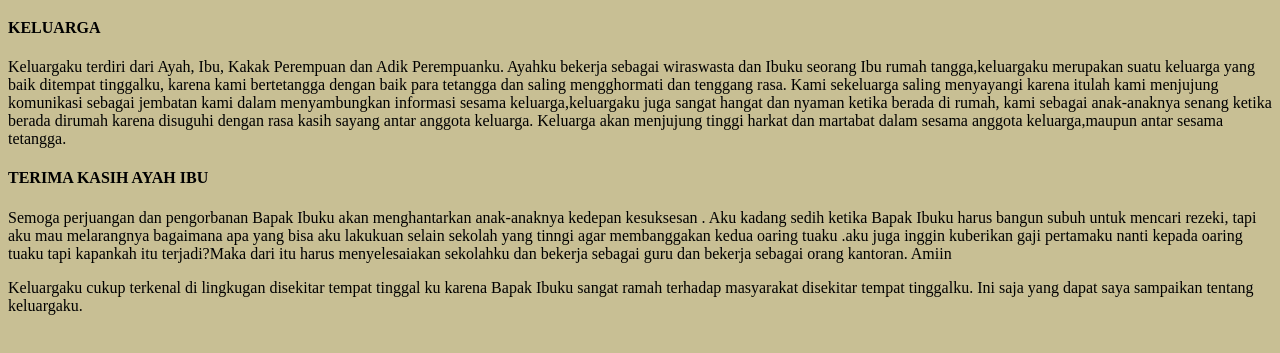
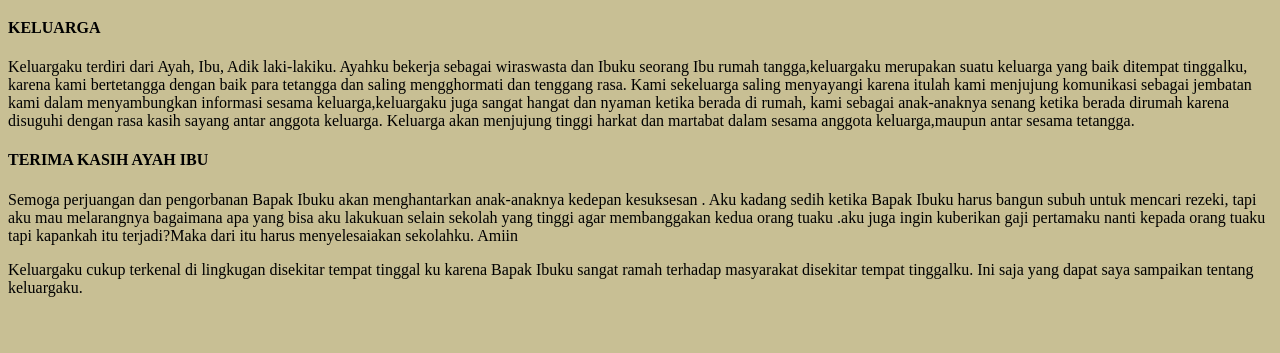
Before and after one commit to fadhilanurr/fadhilanurr.github.io, a plain HTML site: page dhila.html in a window 1280 px wide. Shown: the part 61-414 px from the top of the page. Drawn offline with Linux system fonts and the light colour scheme.

Commit message:
Update dhila.html

```diff
--- a/dhila.html
+++ b/dhila.html
@@ -10,13 +10,13 @@
 
     <h4>KELUARGA</h4>
 
-    <P>Keluargaku terdiri dari Ayah, Ibu, Kakak Perempuan dan Adik Perempuanku. Ayahku bekerja sebagai wiraswasta dan Ibuku seorang Ibu rumah tangga,keluargaku merupakan suatu keluarga yang baik ditempat tinggalku, karena kami bertetangga dengan baik para tetangga dan saling mengghormati dan tenggang rasa.
+    <P>Keluargaku terdiri dari Ayah, Ibu, Adik laki-lakiku. Ayahku bekerja sebagai wiraswasta dan Ibuku seorang Ibu rumah tangga,keluargaku merupakan suatu keluarga yang baik ditempat tinggalku, karena kami bertetangga dengan baik para tetangga dan saling mengghormati dan tenggang rasa.
 
 	Kami sekeluarga saling menyayangi karena itulah kami menjujung komunikasi sebagai jembatan kami dalam menyambungkan informasi sesama keluarga,keluargaku juga sangat hangat dan nyaman ketika berada di rumah, kami sebagai anak-anaknya senang ketika berada dirumah karena disuguhi dengan rasa kasih sayang antar anggota keluarga. Keluarga akan menjujung tinggi harkat dan martabat dalam sesama anggota keluarga,maupun antar sesama tetangga. </P>
 
     <h4>TERIMA KASIH AYAH IBU</h4>
 
-    <P>Semoga perjuangan dan pengorbanan Bapak Ibuku akan menghantarkan anak-anaknya kedepan kesuksesan . Aku kadang sedih ketika Bapak Ibuku harus bangun subuh untuk mencari rezeki, tapi aku mau melarangnya bagaimana apa yang bisa aku lakukuan selain sekolah yang tinngi agar membanggakan kedua oaring tuaku .aku juga inggin kuberikan gaji pertamaku nanti kepada oaring tuaku tapi kapankah itu terjadi?Maka dari itu harus menyelesaiakan sekolahku dan bekerja sebagai guru dan bekerja sebagai orang kantoran. Amiin</P>
+    <P>Semoga perjuangan dan pengorbanan Bapak Ibuku akan menghantarkan anak-anaknya kedepan kesuksesan . Aku kadang sedih ketika Bapak Ibuku harus bangun subuh untuk mencari rezeki, tapi aku mau melarangnya bagaimana apa yang bisa aku lakukuan selain sekolah yang tinggi agar membanggakan kedua orang tuaku .aku juga ingin kuberikan gaji pertamaku nanti kepada orang tuaku tapi kapankah itu terjadi?Maka dari itu harus menyelesaiakan sekolahku. Amiin</P>
 
     <P>Keluargaku cukup terkenal di lingkugan disekitar tempat tinggal ku karena Bapak Ibuku sangat ramah terhadap masyarakat disekitar  tempat tinggalku. Ini saja yang dapat saya sampaikan tentang keluargaku.</P>
 
```
